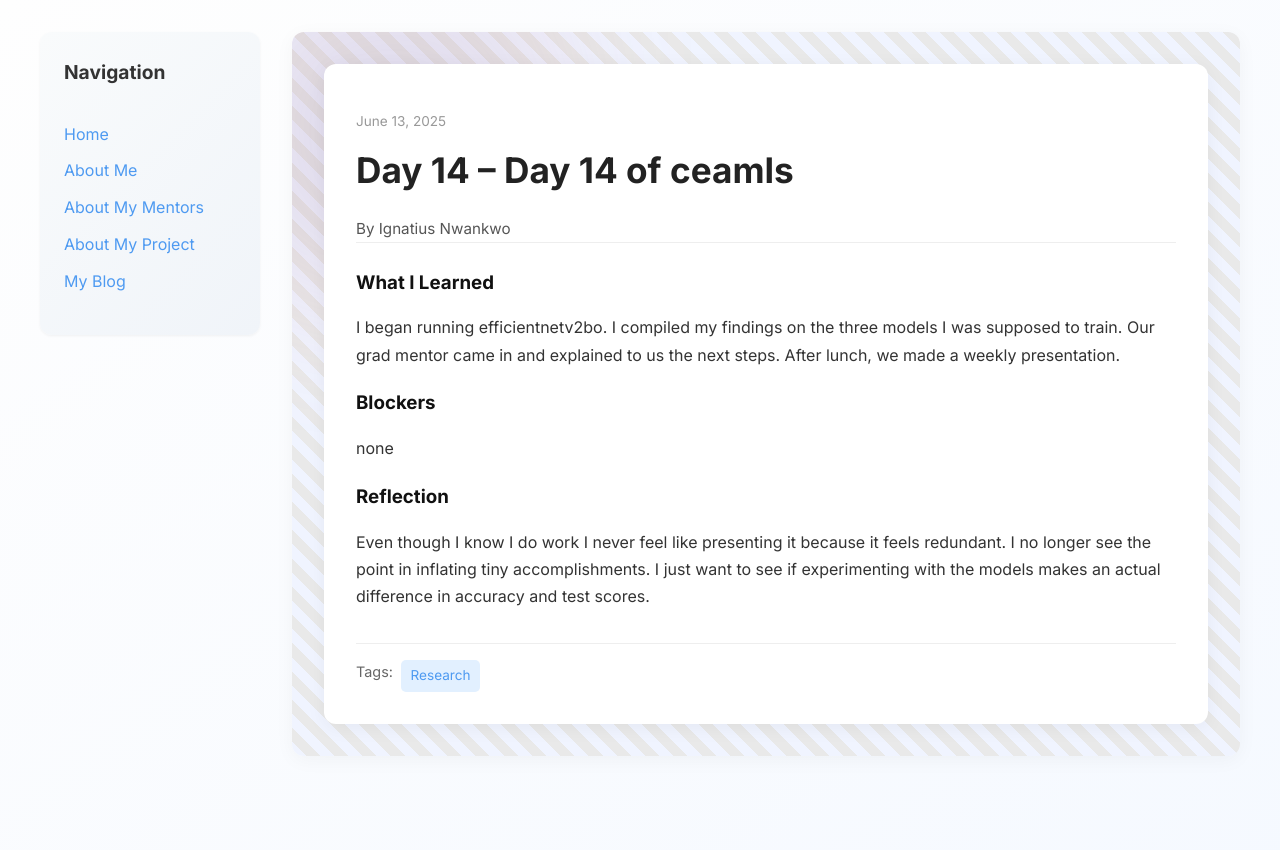
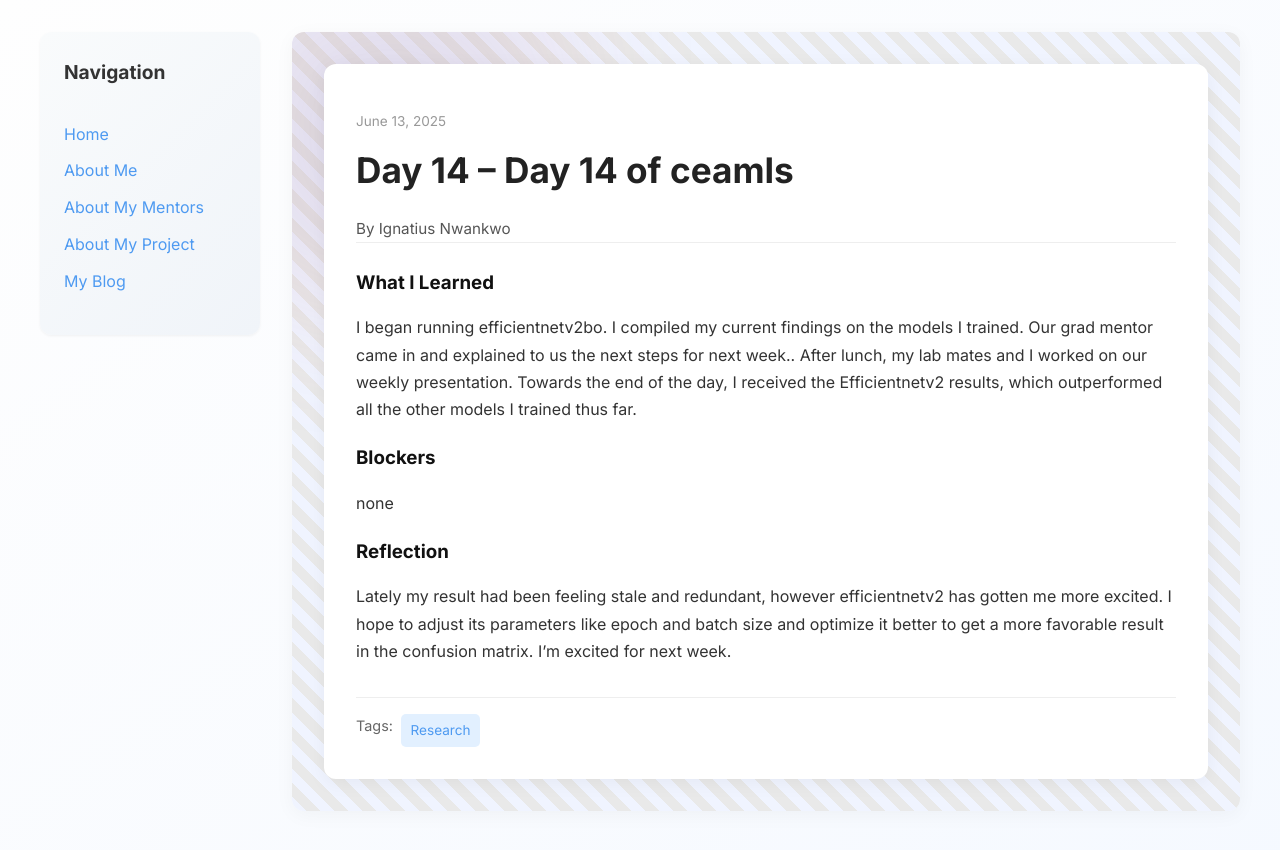
Before and after one commit to toxhi/toxhi.github.io, a Jekyll site: the page built from _posts/2025-06-13-day-14.md, in a window 1280 px wide. Shown: the top 850 px of the page. Built offline with Jekyll 4.4.1, drawn with Linux system fonts in a browser that asks for light colours.

Commit message:
Update 2025-06-13-day-14.md

```diff
--- a/_posts/2025-06-13-day-14.md
+++ b/_posts/2025-06-13-day-14.md
@@ -7,14 +7,12 @@
 tags: ["Research"]
 
 what_i_learned: |
-  I began running efficientnetv2bo. I compiled my findings on the three models I was supposed to train. Our grad mentor came in and explained to us the next steps. After lunch, we made a weekly presentation.
+  I began running efficientnetv2bo. I compiled my current findings on the models I trained. Our grad mentor came in and explained to us the next steps for next week.. After lunch, my lab mates and I worked on our weekly presentation. Towards the end of the day, I received the Efficientnetv2 results, which outperformed all the other models I trained thus far.
 
 blockers: |
   none
 
 reflection: |
-  Even though I know I do work I never feel like presenting it because it feels redundant. I no longer see the point in inflating tiny accomplishments. I just want to see if experimenting with the models makes an actual difference in accuracy and test scores.
-
-
+  Lately my result had been feeling stale and redundant, however efficientnetv2 has gotten me more excited. I hope to adjust its parameters like epoch and batch size and optimize it better to get a more favorable result in the confusion matrix. I'm excited for next week.
 
 ---
```
